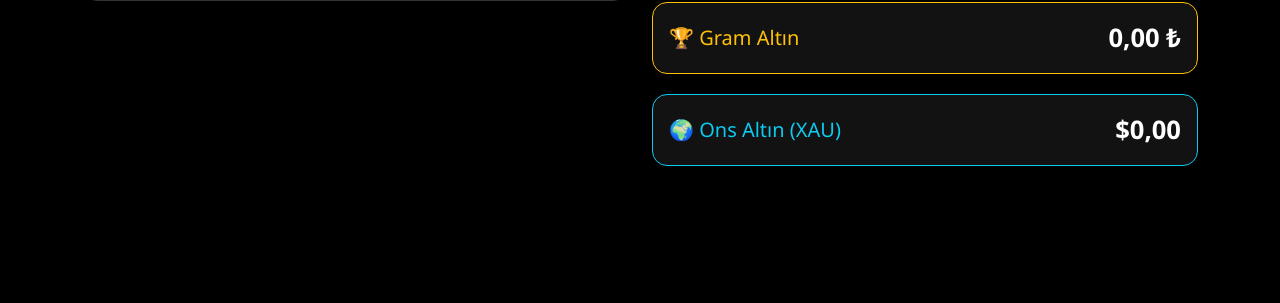
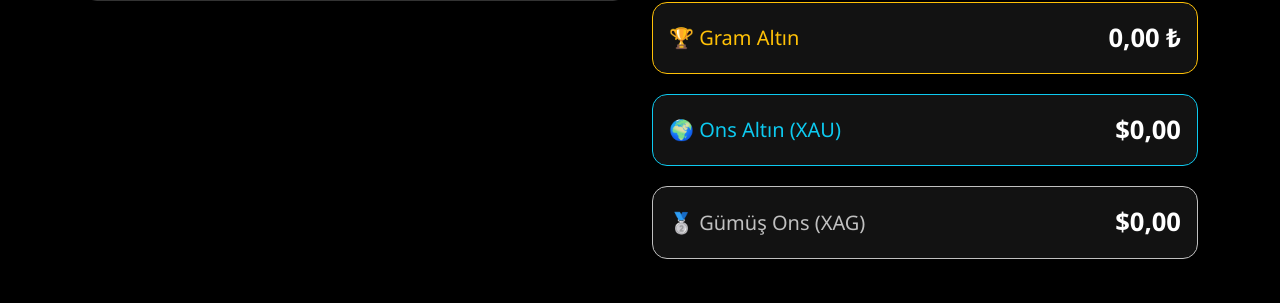
Before and after one commit to BerkayToluc/doviz-projem, a Flask app: page / in a window 1280 px wide. Shown: the part 645-948 px from the top of the page. Before the commit the page ends 811 px from the top, so only its background shows below. Run offline with Flask 3, Linux system fonts and the light colour scheme; parts of the project's set-up code (start-up, migrations or seed data) failed here and were passed over; some libraries are stand-ins or nearby versions.

Commit message:
GÜMÜS EKLENDİ

```diff
--- a/app.py
+++ b/app.py
@@ -34,6 +34,7 @@
         altin["TAM"] = doviz_bul("tam-altin")
         altin["CUMHURIYET"] = doviz_bul("cumhuriyet-altini")
         altin["ATA"] = doviz_bul("ata-altini")
+        altin["ONS-GUMUS"] = doviz_bul("gumus-ons")
 
         # --- 2. KAYNAK: MYNET (Sadece Japon Yeni) ---
         # İstediğin gibi JPY'ye dokunmadım
--- a/templates/index.html
+++ b/templates/index.html
@@ -10,7 +10,6 @@
         .card { background-color: #121212; border: 1px solid #333; border-radius: 15px; margin-bottom: 20px; }
         .text-bright { color: #FFFFFF !important; font-weight: 600; }
 
-        /* Fiyatlar Varsayılan Olarak Beyaz */
         .price-tag {
             font-size: 1.6rem;
             font-weight: bold;
@@ -18,13 +17,11 @@
             transition: color 0.5s ease, text-shadow 0.5s ease;
         }
 
-        /* Artış ve Azalış Renk Tanımları */
         .price-up { color: #00FF41 !important; text-shadow: 0 0 10px #00FF41; }
         .price-down { color: #FF3131 !important; text-shadow: 0 0 10px #FF3131; }
 
         .header-title { color: #FFD700; text-transform: uppercase; letter-spacing: 2px; border-bottom: 2px solid #FFD700; display: inline-block; padding-bottom: 5px; }
 
-        /* Yanıp Sönme Efekti */
         .update-flash { animation: flash-animation 1s; }
         @keyframes flash-animation {
             0% { opacity: 1; }
@@ -100,16 +97,23 @@
                         <span class="price-tag" id="val-ONS">${{ altin_fiyatlari.get('ONS', '0,00') }}</span>
                     </div>
                 </div>
+
+                <div class="card p-3" style="border: 1px solid #C0C0C0;">
+                    <div class="d-flex justify-content-between align-items-center">
+                        <span style="color: #C0C0C0;" class="fs-5">🥈 Gümüş Ons (XAG)</span>
+                        <span class="price-tag" id="val-ONS-GUMUS">${{ altin_fiyatlari.get('ONS-GUMUS', '0,00') }}</span>
+                    </div>
+                </div>
             </div>
         </div>
     </div>
 
     <div id="gizli-depo" style="display: none;">
-        <span id="val-CEYREK">0</span>
-        <span id="val-YARIM">0</span>
-        <span id="val-TAM">0</span>
-        <span id="val-CUMHURIYET">0</span>
-        <span id="val-ATA">0</span>
+        <span id="val-CEYREK">{{ altin_fiyatlari.get('CEYREK', '0') }}</span>
+        <span id="val-YARIM">{{ altin_fiyatlari.get('YARIM', '0') }}</span>
+        <span id="val-TAM">{{ altin_fiyatlari.get('TAM', '0') }}</span>
+        <span id="val-CUMHURIYET">{{ altin_fiyatlari.get('CUMHURIYET', '0') }}</span>
+        <span id="val-ATA">{{ altin_fiyatlari.get('ATA', '0') }}</span>
     </div>
 
     <script>
@@ -117,8 +121,15 @@
 
         function temizleVeSayiyaCevir(text) {
             if(!text || text === "0" || text === "---") return 0;
-            // Metindeki nokta ve virgülleri temizleyip sayıya çevirir
-            return parseFloat(text.replace(/[^\d,]/g, '').replace(',', '.'));
+            let ham = text.toString().replace(/[^\d,.]/g, '');
+            if (ham.includes('.') && ham.includes(',')) {
+                return parseFloat(ham.replace(/\./g, '').replace(',', '.'));
+            } else if (ham.includes(',')) {
+                return parseFloat(ham.replace(',', '.'));
+            } else if (ham.includes('.')) {
+                return parseFloat(ham);
+            }
+            return parseFloat(ham);
         }
 
         function calcDoviz() {
@@ -137,10 +148,15 @@
             let miktar = document.getElementById('calc-altin-miktar').value;
             let tur = document.getElementById('calc-altin-turu').value;
             let el = document.getElementById('val-' + tur);
+
             if (miktar && el) {
-                let kur = temizleVeSayiyaCevir(el.innerText);
-                let sonuc = miktar * kur;
-                document.getElementById('altin-sonuc-text').innerText = "Toplam: " + sonuc.toLocaleString('tr-TR', {minimumFractionDigits: 2}) + " TL";
+                let fiyat = temizleVeSayiyaCevir(el.innerText);
+                if (fiyat === 0) {
+                    alert("Fiyat verisi henüz yüklenmedi, lütfen 2-3 saniye bekleyin.");
+                    return;
+                }
+                let sonuc = miktar * fiyat;
+                document.getElementById('altin-sonuc-text').innerText = miktar + " Adet/Gram = " + sonuc.toLocaleString('tr-TR', {minimumFractionDigits: 2}) + " TL";
                 document.getElementById('altin-sonuc-box').style.display = 'block';
             }
         }
@@ -156,7 +172,6 @@
                             let yeniFiyatStr = veriler[key];
                             let yeniFiyatNum = temizleVeSayiyaCevir(yeniFiyatStr);
 
-                            // Eğer bu birimle ilk defa karşılaşıyorsak, eskisini yeniye eşitle (beyaz başlasın)
                             if (!(key in eskiFiyatlar)) {
                                 eskiFiyatlar[key] = yeniFiyatNum;
                             }
@@ -164,27 +179,25 @@
                             let eskiFiyatNum = eskiFiyatlar[key];
                             let ok = "";
 
-                            // Renk ve Ok Mantığı
-                            el.classList.remove('price-up', 'price-down'); // Sınıfları temizle
-
+                            el.classList.remove('price-up', 'price-down');
                             if (yeniFiyatNum > eskiFiyatNum) {
                                 ok = ' ▲';
-                                el.classList.add('price-up'); // Yeşil yap
+                                el.classList.add('price-up');
                             } else if (yeniFiyatNum < eskiFiyatNum) {
                                 ok = ' ▼';
-                                el.classList.add('price-down'); // Kırmızı yap
-                            } else {
-                                // Değişim yoksa veya ilk açılışsa beyaz kalsın (opsiyonel: önceki rengi koru)
+                                el.classList.add('price-down');
                             }
 
-                            let birimSembol = (key === 'ONS') ? "" : " ₺";
-                            let gosterilecekMetin = (key === 'ONS' ? "$" : "") + yeniFiyatStr + birimSembol;
+                            if (!el.closest('#gizli-depo')) {
+                                // ONS ve ONS-GUMUS için dolar sembolü, diğerleri için TL
+                                let dolarMi = (key === 'ONS' || key === 'ONS-GUMUS');
+                                let birimSembol = dolarMi ? "" : " ₺";
+                                let gosterilecekMetin = (dolarMi ? "$" : "") + yeniFiyatStr + birimSembol;
+                                el.innerHTML = gosterilecekMetin + ok;
 
-                            if (!el.closest('#gizli-depo')) {
-                                el.innerHTML = gosterilecekMetin + ok;
                                 if (yeniFiyatNum !== eskiFiyatNum) {
                                     el.classList.add('update-flash');
-                                    setTimeout(() => el.classList.remove('update-flash'), 2000);
+                                    setTimeout(() => el.classList.remove('update-flash'), 1000);
                                 }
                             } else {
                                 el.innerText = yeniFiyatStr;
@@ -194,7 +207,7 @@
                     });
                 });
         }
-        setInterval(guncelle, 5000); // 5 saniyede bir kontrol et
+        setInterval(guncelle, 5000);
         guncelle();
     </script>
 </body>
```
